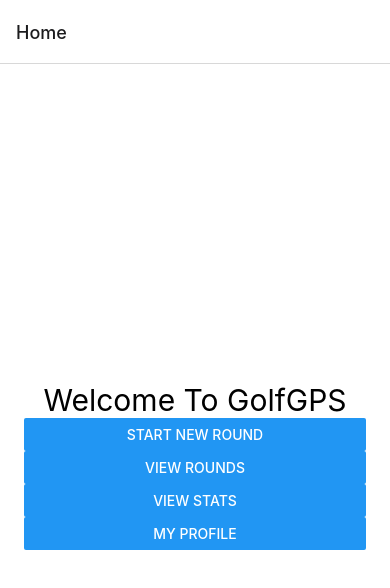
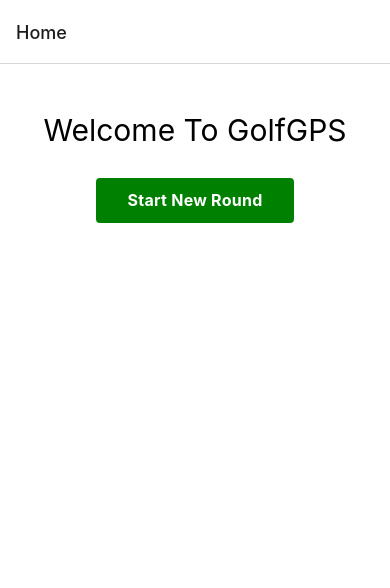
Before and after one commit to rtraficante/Golf-GPS, a React Native app: screen /Home in a window 390 px wide. Shown: the top 588 px of the page. Built offline with nearby package versions, Linux system fonts and the light colour scheme.

Commit message:
styling changes

```diff
--- a/components/GpsMenu.js
+++ b/components/GpsMenu.js
@@ -32,7 +32,7 @@ const GpsMenu = ({ setHole, courseData, hole, navigation }) => {
         <Button
           style={styles.button}
           color="black"
-          title="Enter Score"
+          title="Scorecard"
           onPress={() => navigation.navigate("Scorecard")}
         />
         {hole.number === 18 ? (
--- a/screens/HomeScreen.js
+++ b/screens/HomeScreen.js
@@ -1,20 +1,24 @@
-import { View, Text, Button, StyleSheet } from "react-native";
+import { View, Text, Pressable, StyleSheet } from "react-native";
 import React from "react";
 
 export default function HomeScreen({ navigation }) {
   return (
     <View style={styles.container}>
       <Text style={styles.introText}>Welcome To GolfGPS</Text>
-      <Button
-        title="Start New Round"
-        onPress={() => navigation.navigate("Start New Round")}
-      />
-      <Button
+      <View style={styles.buttonContainer}>
+        <Pressable
+          onPress={() => navigation.navigate("Start New Round")}
+          style={styles.button}
+        >
+          <Text style={styles.text}>Start New Round</Text>
+        </Pressable>
+      </View>
+      {/* <Button
         title="View Rounds"
         onPress={() => navigation.navigate("Rounds")}
-      />
-      <Button title="View Stats" />
-      <Button title="My Profile" />
+      /> */}
+      {/* <Button title="View Stats" />
+      <Button title="My Profile" /> */}
     </View>
   );
 }
@@ -24,11 +28,28 @@ const styles = StyleSheet.create({
     flex: 1,
     backgroundColor: "#fff",
     padding: 24,
-    justifyContent: "center",
+    alignItems: "center",
   },
   introText: {
     marginTop: 24,
+    marginBottom: 30,
     fontSize: 30,
     textAlign: "center",
   },
+  button: {
+    alignItems: "center",
+    justifyContent: "center",
+    paddingVertical: 12,
+    paddingHorizontal: 32,
+    borderRadius: 4,
+    elevation: 3,
+    backgroundColor: "green",
+  },
+  text: {
+    fontSize: 16,
+    lineHeight: 21,
+    fontWeight: "bold",
+    letterSpacing: 0.25,
+    color: "white",
+  },
 });
```
